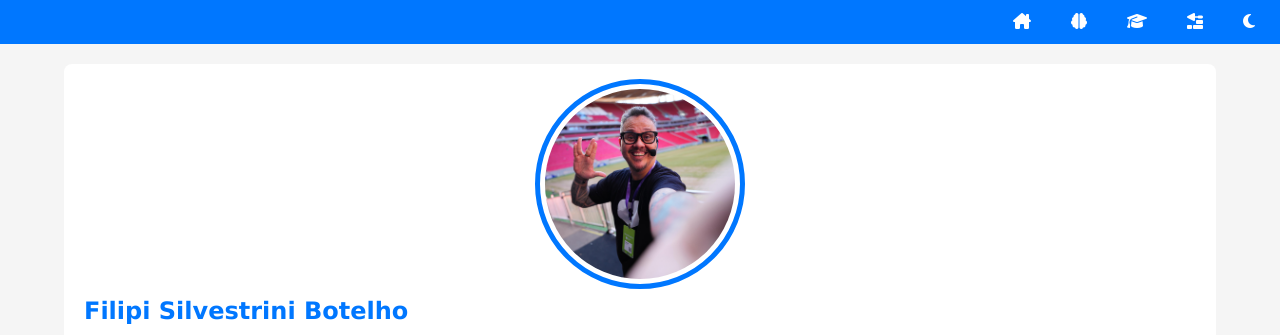
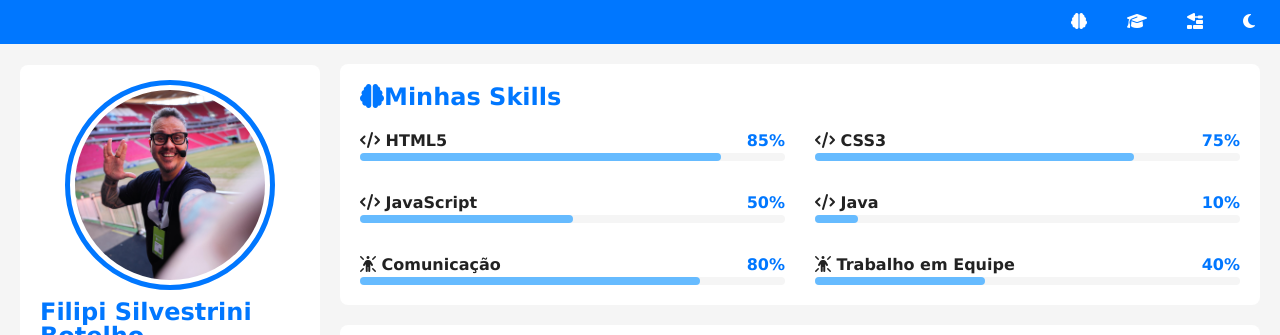
Before and after one commit to Filipi-Sil/portfolio, a plain HTML site: page index.html in a window 1280 px wide. Shown: the top 335 px of the page. Drawn offline with Linux system fonts and the light colour scheme.

Commit message:
Update portfolio

```diff
--- a/estilos/style.css
+++ b/estilos/style.css
@@ -228,6 +228,25 @@ article h2{
 
 
 @media screen and (min-width: 768px) {
+  a#home{
+    display: none;
+  }
+
+  main{
+    grid-template-columns: auto 300px 1fr auto;
+  }
+
+  section#ficha{
+    grid-column: 2/3;
+    height: fit-content;
+    position: sticky;
+    top: 65px;
+  }
+
+  section#detalhes{
+    grid-column: 3/4;
+  }
+
   #skill-container{
     grid-template-columns: 1fr 1fr;
   }
--- a/index.html
+++ b/index.html
@@ -12,7 +12,7 @@
     <header>
         <nav id="menu">
             <ul>
-                <li><a href="#ficha" class="link"><i class="fa-solid fa-house-chimney"></i></a></li>
+                <li><a href="#ficha"  id="home" class="link"><i class="fa-solid fa-house-chimney"></i></a></li>
                 <li><a href="#skills" class="link"><i class="fa-solid fa-brain"></i></a></li>
                 <li><a href="#formacao" class="link"><i class="fa-solid fa-graduation-cap"></i></a></li>
                 <li><a href="#projetos" class="link"><i class="fa-solid fa-trowel-bricks"></i></a></li>
```
